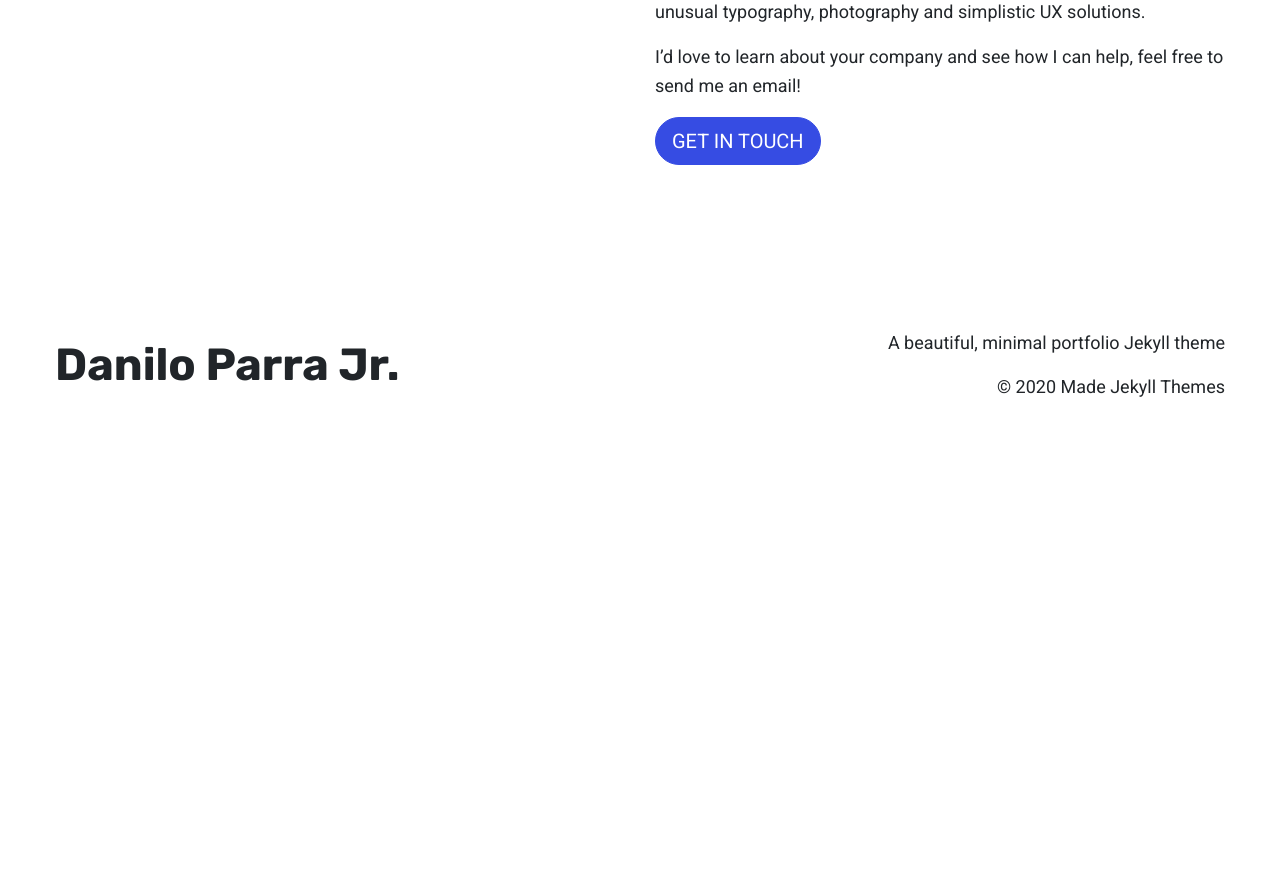
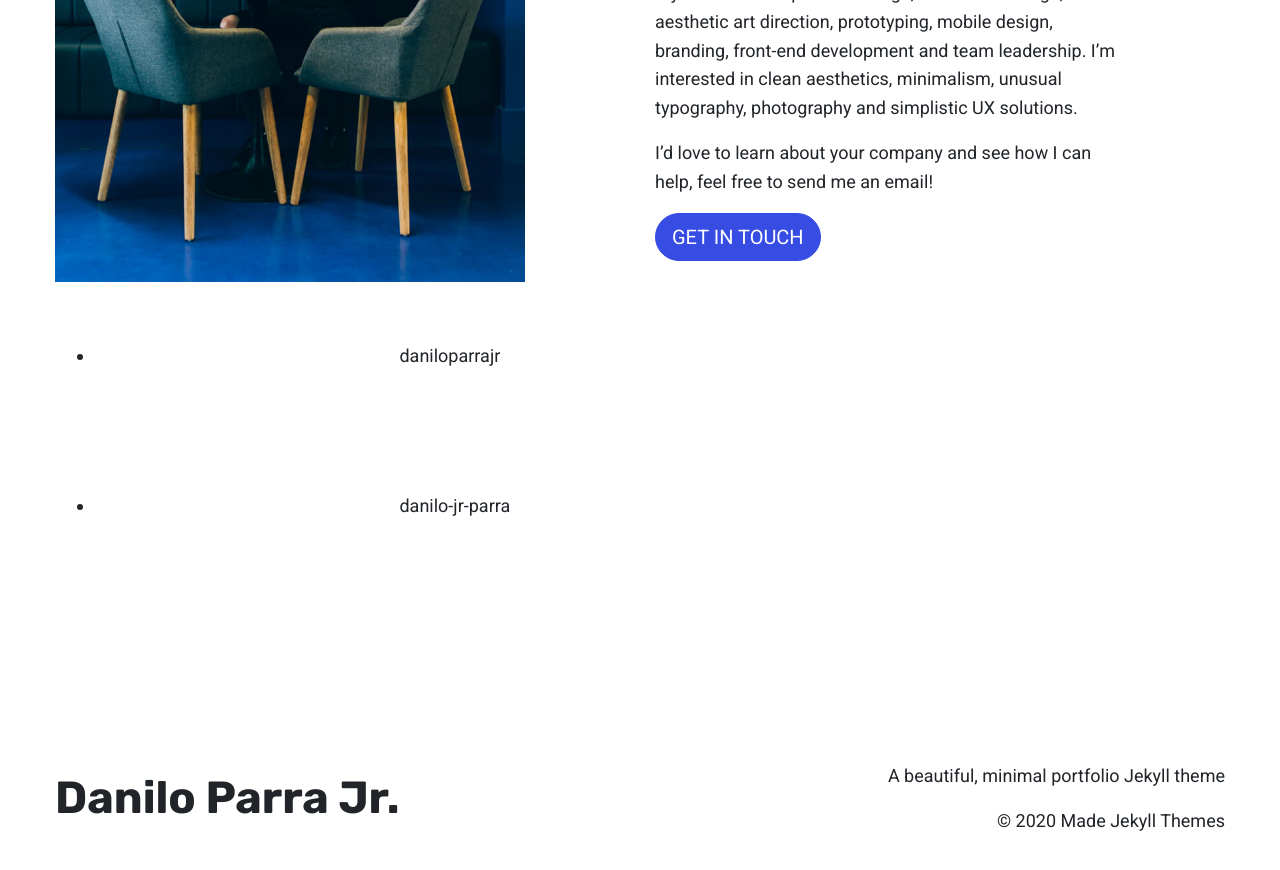
Before and after one commit to daniloparrajr/daniloparrajr.github.io, a Jekyll site: the page built from index.html, in a window 1280 px wide and 900 px high, scrolled down 4299 px. Shown: the top 870 px of the window. Built offline with Jekyll 4.4.1, drawn with Linux system fonts in a browser that asks for light colours; before the commit the page ends 4765 px from its top, so only the background shows below that.

Commit message:
Updated landing page content and title

```diff
--- a/_config.yml
+++ b/_config.yml
@@ -1,23 +1,3 @@
-# Welcome to Jekyll!
-#
-# This config file is meant for settings that affect your whole blog, values
-# which you are expected to set up once and rarely edit after that. If you find
-# yourself editing this file very often, consider using Jekyll's data files
-# feature for the data you need to update frequently.
-#
-# For technical reasons, this file is *NOT* reloaded automatically when you use
-# 'bundle exec jekyll serve'. If you change this file, please restart the server process.
-#
-# If you need help with YAML syntax, here are some quick references for you:
-# https://learn-the-web.algonquindesign.ca/topics/markdown-yaml-cheat-sheet/#yaml
-# https://learnxinyminutes.com/docs/yaml/
-#
-# Site settings
-# These are used to personalize your new site. If you look in the HTML files,
-# you will see them accessed via {{ site.title }}, {{ site.email }}, and so on.
-# You can create any custom variable you would like, and they will be accessible
-# in the templates via {{ site.myvariable }}.
-
 title: Danilo Parra Jr.
 email: daniloparrajr.work@gmail.com
 description: >- # this means to ignore newlines until "baseurl:"
@@ -28,11 +8,12 @@ baseurl: "" # the subpath of your site, e.g. /blog
 url: "" # the base hostname & protocol for your site, e.g. http://example.com
 twitter_username: daniloparrajr
 github_username:  daniloparrajr
+stackoverflow_username:  danilo-jr-parra
 
 collections:
   projects:
     output: true
-# Build settings
+
 plugins:
   - jekyll-feed
   - jekyll-seo-tag
--- a/_includes/about.html
+++ b/_includes/about.html
@@ -1,15 +1,16 @@
 <section class="section section--about">
     <div class="container">
         <div class="row">
-            <div class="col">
-
+            <div class="col-5">
+                <img src="{{ "assets/images/about.jpg" | relative_url }}" alt="{{site.title}}">
+                {%- include social.html -%}
             </div>
-            <div class="col">
+            <div class="col-5 offset-1">
                 <h2 class="display-4">Hey, I’m Danilo, nice to meet you!</h2>
                 <p class="h5 u-font-normal">I’m a designer and a developer with over 12 years of experience under my belt.</p>
                 <p>My skills include product design, interactive design, aesthetic art direction, prototyping, mobile design, branding, front-end development and team leadership. I’m interested in clean aesthetics, minimalism, unusual typography, photography and simplistic UX solutions.</p>
                 <p>I’d love to learn about your company and see how I can help, feel free to send me an email!</p>
-                <a href="/get-in-touch" class="btn btn-lg btn-primary rounded-pill">GET IN TOUCH</a>
+                <a href="{{ "/get-in-touch" | relative_url }}" class="btn btn-lg btn-primary rounded-pill">GET IN TOUCH</a>
             </div>
         </div>
     </div>
--- a/_includes/social.html
+++ b/_includes/social.html
@@ -1,14 +1,6 @@
 <ul class="social-media-list">
-  {%- if site.dribbble_username -%}<li><a href="https://dribbble.com/{{ site.dribbble_username| cgi_escape | escape }}"><svg class="svg-icon"><use xlink:href="{{ '/assets/minima-social-icons.svg#dribbble' | relative_url }}"></use></svg> <span class="username">{{ site.dribbble_username| escape }}</span></a></li>{%- endif -%}
-  {%- if site.facebook_username -%}<li><a href="https://www.facebook.com/{{ site.facebook_username| cgi_escape | escape }}"><svg class="svg-icon"><use xlink:href="{{ '/assets/minima-social-icons.svg#facebook' | relative_url }}"></use></svg> <span class="username">{{ site.facebook_username| escape }}</span></a></li>{%- endif -%}
-  {%- if site.flickr_username -%}<li><a href="https://www.flickr.com/photos/{{ site.flickr_username| cgi_escape | escape }}"><svg class="svg-icon"><use xlink:href="{{ '/assets/minima-social-icons.svg#flickr' | relative_url }}"></use></svg> <span class="username">{{ site.flickr_username| escape }}</span></a></li>{%- endif -%}
   {%- if site.github_username -%}<li><a href="https://github.com/{{ site.github_username| cgi_escape | escape }}"><svg class="svg-icon"><use xlink:href="{{ '/assets/minima-social-icons.svg#github' | relative_url }}"></use></svg> <span class="username">{{ site.github_username| escape }}</span></a></li>{%- endif -%}
-  {%- if site.instagram_username -%}<li><a href="https://instagram.com/{{ site.instagram_username| cgi_escape | escape }}"><svg class="svg-icon"><use xlink:href="{{ '/assets/minima-social-icons.svg#instagram' | relative_url }}"></use></svg> <span class="username">{{ site.instagram_username| escape }}</span></a></li>{%- endif -%}
   {%- if site.linkedin_username -%}<li><a href="https://www.linkedin.com/in/{{ site.linkedin_username| cgi_escape | escape }}"><svg class="svg-icon"><use xlink:href="{{ '/assets/minima-social-icons.svg#linkedin' | relative_url }}"></use></svg> <span class="username">{{ site.linkedin_username| escape }}</span></a></li>{%- endif -%}
-  {%- if site.pinterest_username -%}<li><a href="https://www.pinterest.com/{{ site.pinterest_username| cgi_escape | escape }}"><svg class="svg-icon"><use xlink:href="{{ '/assets/minima-social-icons.svg#pinterest' | relative_url }}"></use></svg> <span class="username">{{ site.pinterest_username| escape }}</span></a></li>{%- endif -%}
-  {%- for mst in site.mastodon -%}{%- if mst.username and mst.instance -%}<li><a href="https://{{ mst.instance| cgi_escape | escape}}/@{{mst.username}}"><svg class="svg-icon"><use xlink:href="{{ '/assets/minima-social-icons.svg#mastodon' | relative_url }}"></use></svg> <span class="username">{{ mst.username|escape }}</span></a></li>{%- endif -%}{%- endfor -%}
-  {%- if site.twitter_username -%}<li><a href="https://www.twitter.com/{{ site.twitter_username| cgi_escape | escape }}"><svg class="svg-icon"><use xlink:href="{{ '/assets/minima-social-icons.svg#twitter' | relative_url }}"></use></svg> <span class="username">{{ site.twitter_username| escape }}</span></a></li>{%- endif -%}
-  {%- if site.youtube_username -%}<li><a href="https://youtube.com/{{ site.youtube_username| cgi_escape | escape }}"><svg class="svg-icon"><use xlink:href="{{ '/assets/minima-social-icons.svg#youtube' | relative_url }}"></use></svg> <span class="username">{{ site.youtube_username| escape }}</span></a></li>{%- endif -%}
-  {%- if site.googleplus_username -%}<li><a href="https://plus.google.com/{{ site.googleplus_username| escape }}"><svg class="svg-icon"><use xlink:href="{{ '/assets/minima-social-icons.svg#googleplus' | relative_url }}"></use></svg> <span class="username">{{ site.googleplus_username| escape }}</span></a></li>{%- endif -%}
+  {%- if site.stackoverflow_username -%}<li><a href="https://stackexchange.com/users/18103328{{ site.stackoverflow_username| cgi_escape | escape }}"><svg class="svg-icon"><use xlink:href="{{ '/assets/minima-social-icons.svg#linkedin' | relative_url }}"></use></svg> <span class="username">{{ site.stackoverflow_username| escape }}</span></a></li>{%- endif -%}
   {%- if site.rss -%}<li><a href="{{ 'feed.xml' | relative_url }}"><svg class="svg-icon"><use xlink:href="{{ '/assets/minima-social-icons.svg#rss' | relative_url }}"></use></svg> <span>{{ site.rss | escape }}</span></a></li>{%- endif -%}
 </ul>
--- a/index.html
+++ b/index.html
@@ -1,4 +1,3 @@
 ---
 layout: projects
-title: "Projects"
 ---
```
